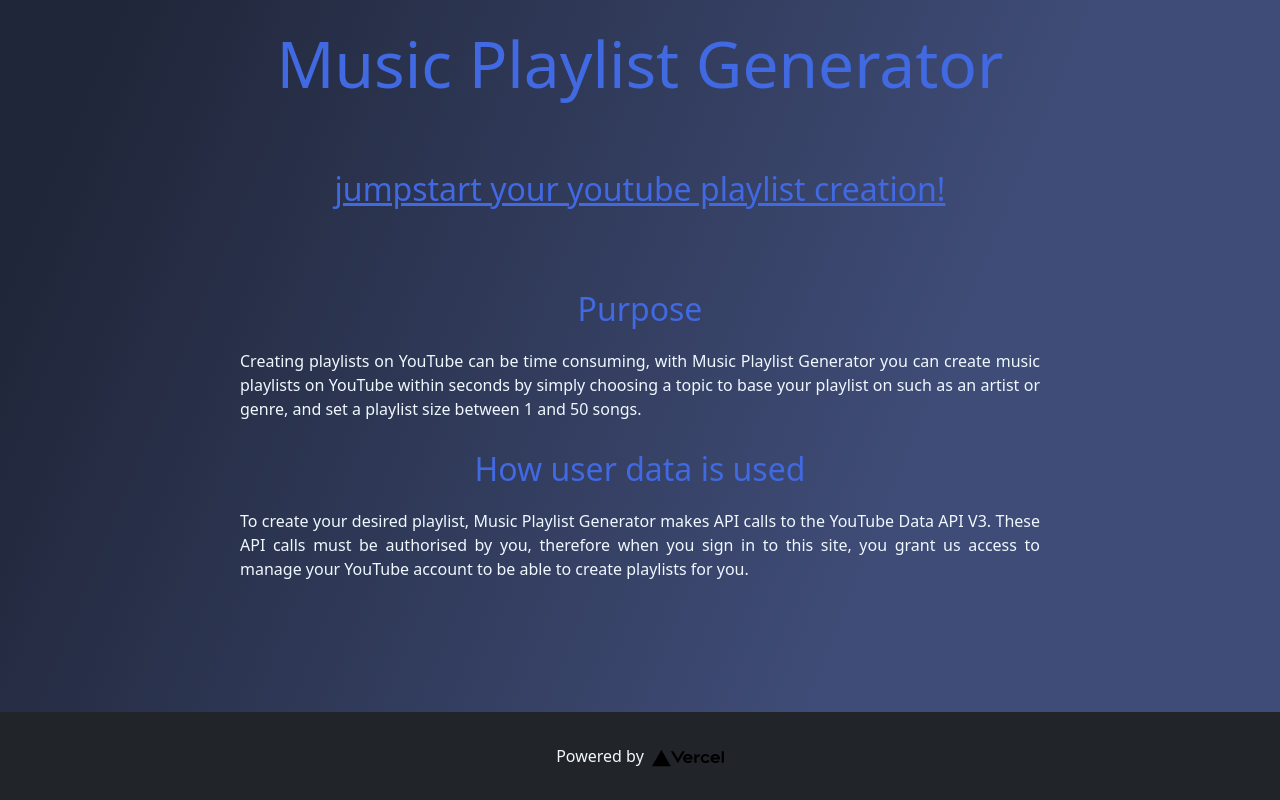
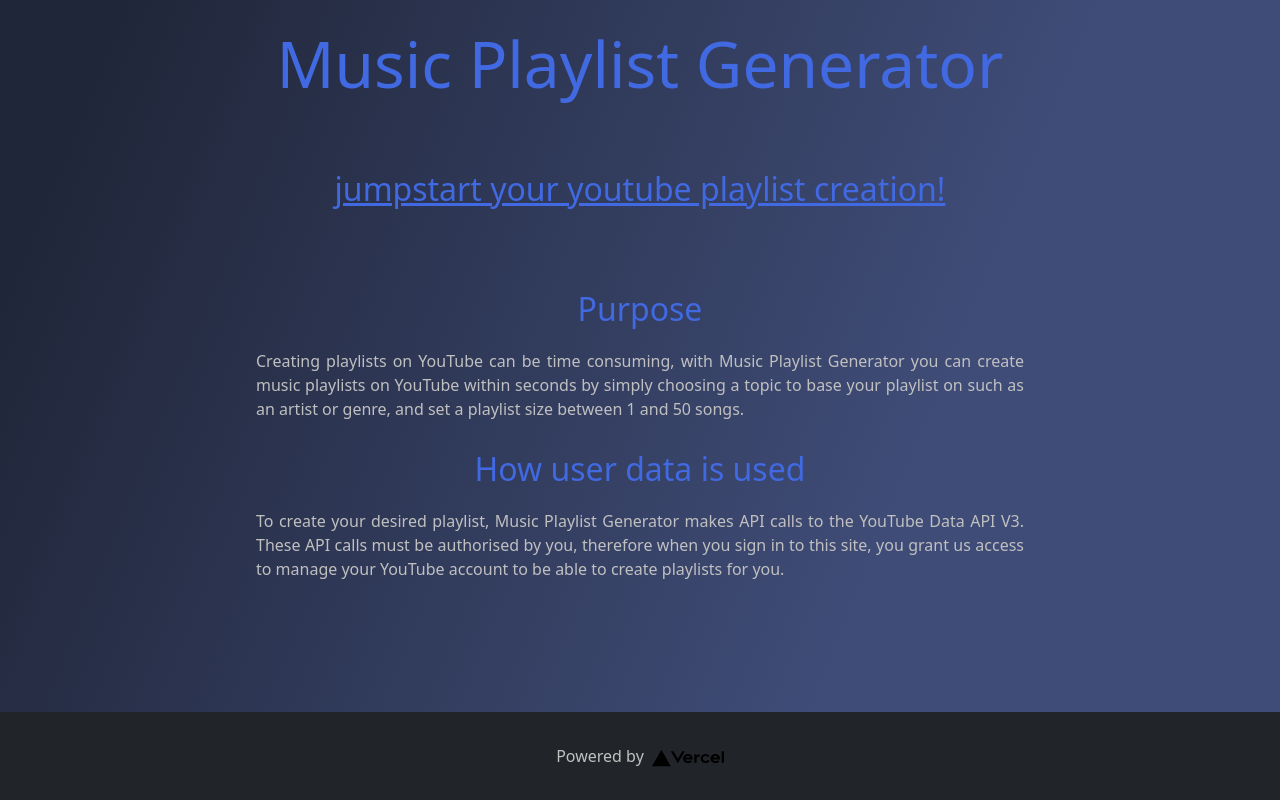
Before and after one commit to P0u4a/Playlist-Generator, a Next.js app: page / in a window 1280 px wide. Shown: the part 172-972 px from the top of the page. Built offline with nearby package versions, Linux system fonts and the light colour scheme; no server answers.

Commit message:
Improve homepage and generator page

```diff
--- a/components/range-slider.js
+++ b/components/range-slider.js
@@ -26,7 +26,7 @@ export default function Slider() {
 
   return (
     <>
-      <OverlayTrigger delay={{ hide: 800 }} placement='right' overlay={renderTooltip}>
+      <OverlayTrigger delay={{ hide: 300 }} placement='right' overlay={renderTooltip}>
         <Form.Range
           value={value} onChange={change => setValue(change.target.value)}
           min={1} max={50}
--- a/pages/playlistRequest.js
+++ b/pages/playlistRequest.js
@@ -66,7 +66,7 @@ export default function Playlistform() {
       <Container className={styles.formgroup}>
         <Form onSubmit={handleSubmit}>
           <Form.Group as={Row} className='mb-3' controlId='topic'>
-            <Form.Label style={{ color: '#f0f8ff' }}>
+            <Form.Label style={{ color: 'silver' }}>
               Topic
             </Form.Label>
             <Col sm={12}>
@@ -75,7 +75,7 @@ export default function Playlistform() {
           </Form.Group>
 
           <Form.Group as={Row} className='mb-3' controlId='size'>
-            <Form.Label style={{ color: '#f0f8ff' }}>
+            <Form.Label style={{ color: 'silver' }}>
               Size
             </Form.Label>
             <Col sm={12}>
--- a/styles/Home.module.css
+++ b/styles/Home.module.css
@@ -19,7 +19,7 @@
   justify-content: center;
   align-items: center;
   background-color: #212529;
-  color:aliceblue;
+  color:silver;
 }
 
 .footer a {
@@ -71,9 +71,11 @@
 }
 
 .paragraph {
-  color: #f0f8ff;
+  color:silver;
   text-align: justify;
   text-justify: inter-word;
+  margin-left: 1rem;
+  margin-right: 1rem;
 }
 
 .formgroup {
```
